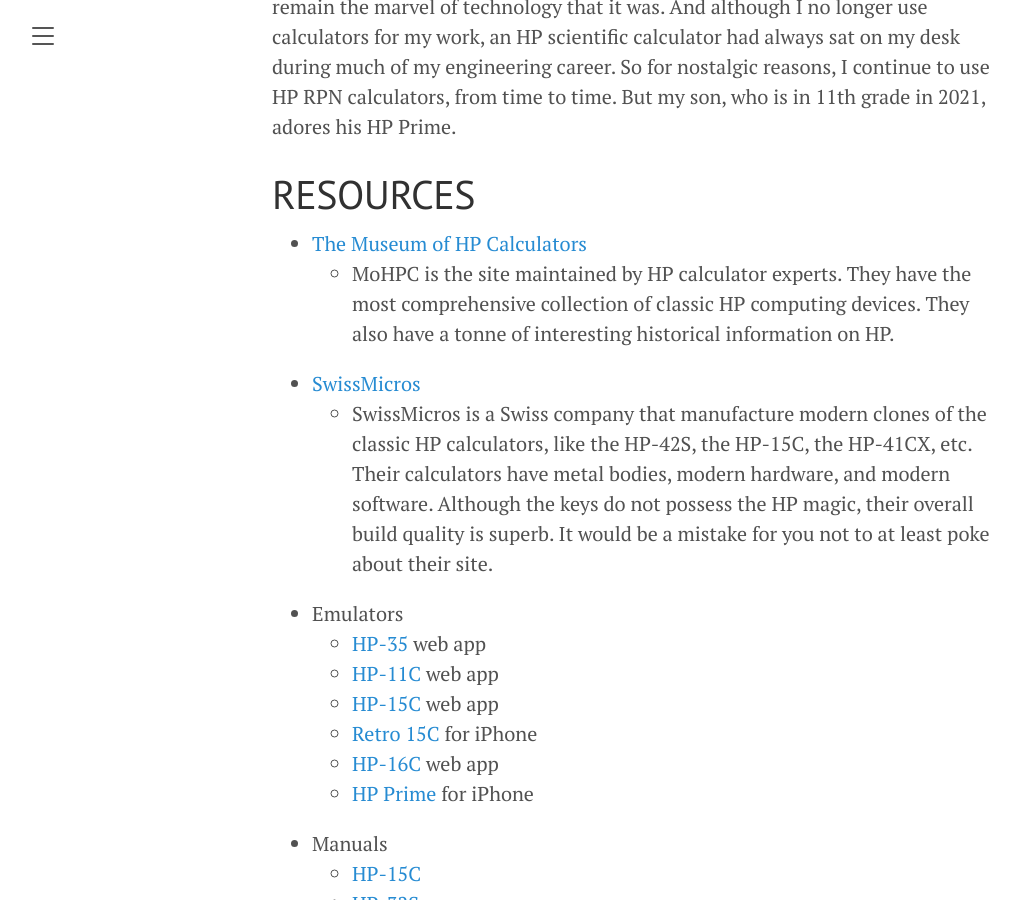
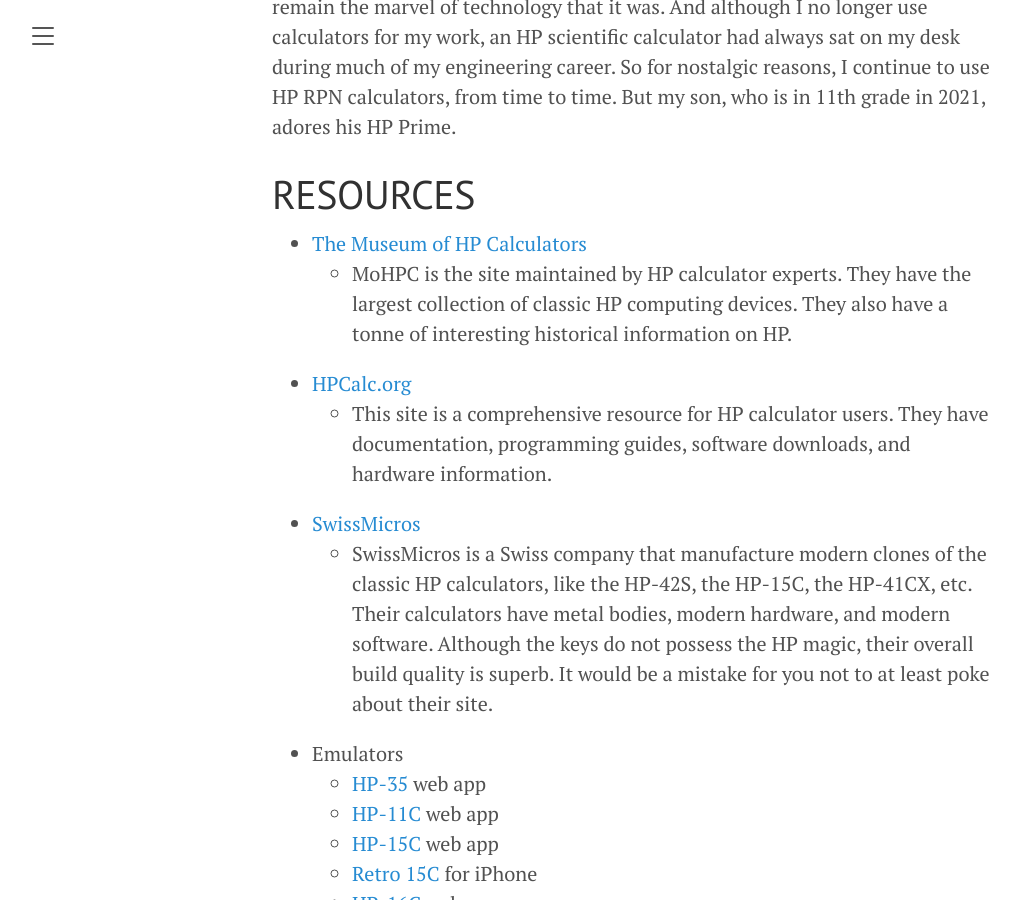
Before and after one commit to amenzwa/amenzwa.github.io, a Jekyll site: the page built from stem/ComputingHistory/HowRPNCalculatorsWork.md, in a window 1280 px wide and 900 px high, scrolled down 24273 px. Shown: the whole window, without its empty margins (8-1028 px from the left). Built offline with Jekyll 4.4.1, drawn with Linux system fonts in a browser that asks for light colours; our own code applies the rules of GitHub Pages for plain Markdown files; formulas are drawn with MathJax 3.

```diff
--- a/stem/ComputingHistory/HowRPNCalculatorsWork.md
+++ b/stem/ComputingHistory/HowRPNCalculatorsWork.md
@@ -367,7 +367,9 @@ Today, primary school children scurry about with large-screen mobile phones glue
 # RESOURCES
 
 - [The Museum of HP Calculators](https://www.hpmuseum.org/)
-  - MoHPC is the site maintained by HP calculator experts. They have the most comprehensive collection of classic HP computing devices. They also have a tonne of interesting historical information on HP.
+  - MoHPC is the site maintained by HP calculator experts. They have the largest collection of classic HP computing devices. They also have a tonne of interesting historical information on HP.
+- [HPCalc.org](https://www.hpcalc.org)
+  - This site is a comprehensive resource for HP calculator users. They have documentation, programming guides, software downloads, and hardware information.
 - [SwissMicros](https://www.swissmicros.com/)
   - SwissMicros is a Swiss company that manufacture modern clones of the classic HP calculators, like the HP-42S, the HP-15C, the HP-41CX, etc. Their calculators have metal bodies, modern hardware, and modern software. Although the keys do not possess the HP magic, their overall build quality is superb. It would be a mistake for you not to at least poke about their site.
 - Emulators
```
Also changed, not shown: stem/ComputingHistory/index.md (+1 -1 lines), stem/Writing/MathsSymbols.md (added, +29 -0 lines), stem/Writing/index.md (added, +10 -0 lines), stem/index.md (+2 -2 lines), stem/ComputingHistory/How8bitComputersWork.md (renamed from stem/ComputingHistory/HowComputersWork.md), stem/Writing/WritingSTEM.md (renamed from stem/WritingSTEM.md), stem/figures/Writing/CharacterViewer.jpg (added), stem/figures/Writing/KeyboardTextPanel.jpg (added).
